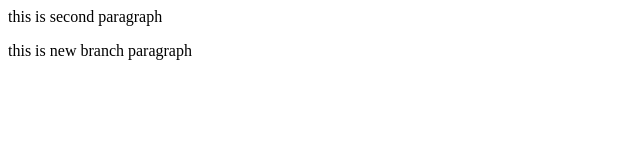
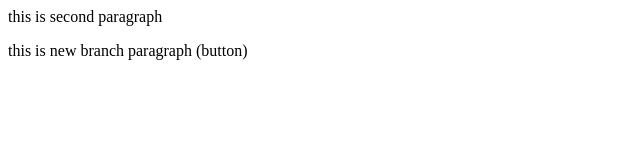
Before and after one commit to hemanthgk1016/loc, a plain HTML site: page index.html in a window 1280 px wide. Shown: the full height of the page, 0-640 px from the left. Drawn offline with Linux system fonts and the light colour scheme.

```diff
--- a/index.html
+++ b/index.html
@@ -1,2 +1,2 @@
 <p> this is second paragraph</p>
-<p>this is new branch paragraph</p>
+<p>this is new branch paragraph (button)</p>
```
